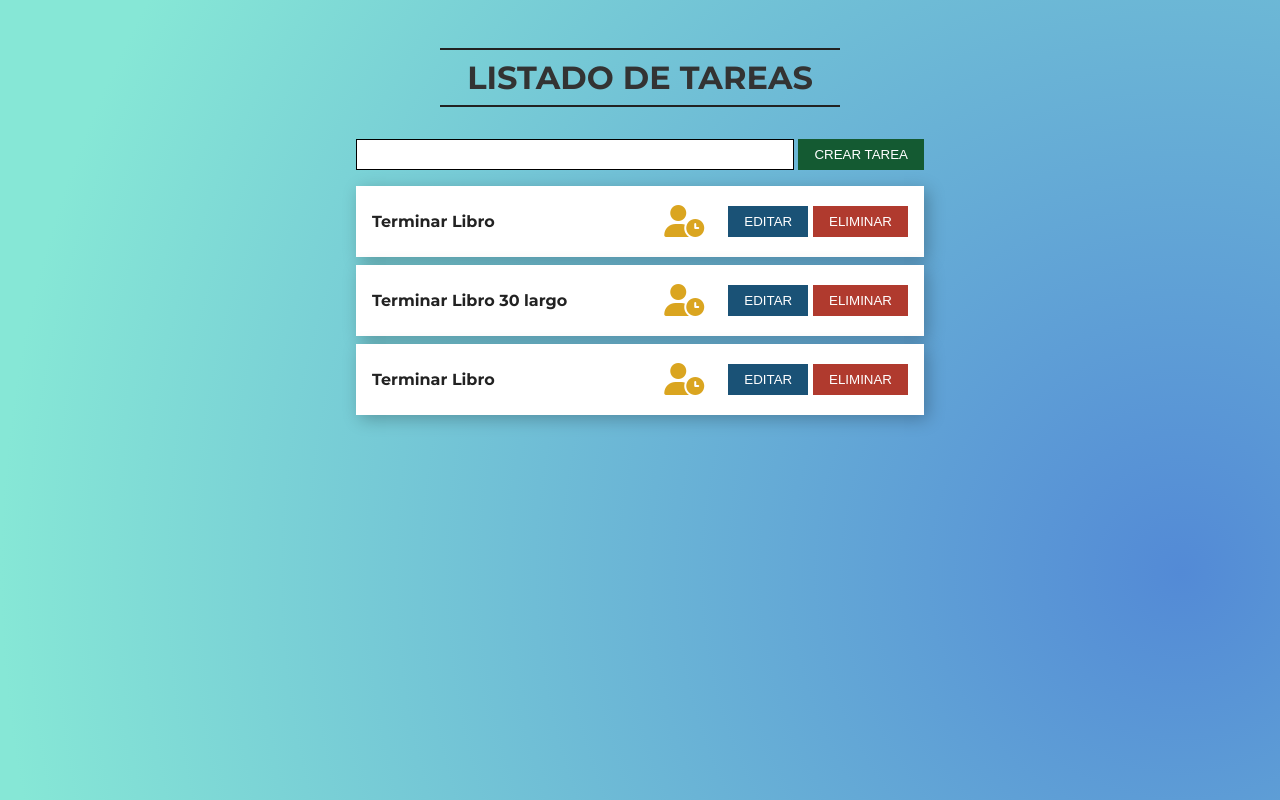
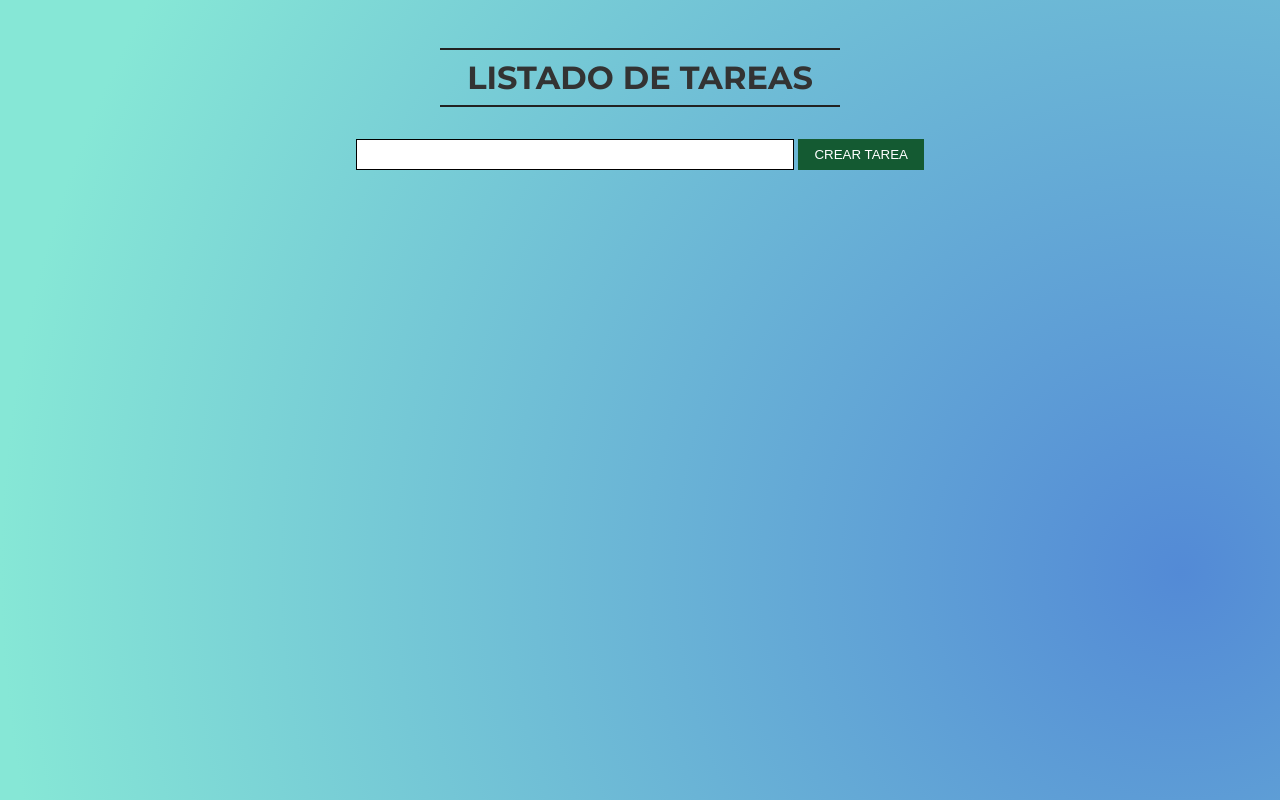
Before and after one commit to JKmoises/listado-tareas, a React (Create React App) app: page / in a window 1280 px wide. Built offline with nearby package versions, Linux system fonts and the light colour scheme.

Commit message:
Funcionalidad para listar y agregar tarea completada

```diff
--- a/package.json
+++ b/package.json
@@ -1,5 +1,6 @@
 {
   "name": "01-lista-tareas",
+  "homepage": "https://jkmoises.github.io/listado-tareas/",
   "version": "0.1.0",
   "private": true,
   "dependencies": {
@@ -16,7 +17,8 @@
     "start": "react-scripts start",
     "build": "react-scripts build",
     "test": "react-scripts test",
-    "eject": "react-scripts eject"
+    "eject": "react-scripts eject",
+    "deploy": "gh-pages -d build"
   },
   "eslintConfig": {
     "extends": [
--- a/src/App.js
+++ b/src/App.js
@@ -1,12 +1,31 @@
+import { useState } from "react";
 import { InputTask } from "./components/InputTask";
 import { TaskList } from "./components/TaskList";
 
+const initialTasks = [];
+
 function App() {
+  const [tasks, setTask] = useState(initialTasks);
+  const [dataToEdit, setDataToEdit] = useState(null);
+
+  const createTask = (data) => {
+    data.id = Date.now();
+    setTask([...tasks, data]);
+  }
+
+  const updateTask = (data) => {
+
+  }
+
+  const deleteTask = (id) => {
+
+  }
+
   return (
     <div className="container section">
       <h1 className="section-title">Listado de tareas</h1>
-      <InputTask />
-      <TaskList />
+      <InputTask createTask={createTask} updateTask={updateTask} />
+      <TaskList tasks={tasks}/>
     </div>
   );
 }
--- a/src/components/InputTask.jsx
+++ b/src/components/InputTask.jsx
@@ -1,10 +1,48 @@
-import React from 'react'
+import React, { useState } from 'react'
 
-export const InputTask = () => {
+const initialForm = {
+  id: null,
+  name: "",
+  state: false
+};
+
+
+export const InputTask = ({ createTask }) => {
+  const [form, setForm] = useState(initialForm);
+
+  const handleChange = (e) => {
+    setForm({
+      ...form,
+      [e.target.name]: e.target.value,
+    });
+  };
+
+  const handleTask = (e) => {
+    if (form.name === "") {
+      window.alert("Debes agregar una tarea");
+      return;
+    }
+
+    createTask(form);
+    resetTask();
+  };
+
+  const resetTask = () => {
+    setForm(initialForm);
+  }
+
   return (
     <div className="input-task-container">
-      <input type="text" className="input-task" />
-      <button className="btn-task">Crear Tarea</button>
+      <input
+        onChange={handleChange}
+        className="input-task"
+        type="text"
+        name="name"
+        value={form.name}
+      />
+      <button onClick={handleTask} onKeyDown={handleTask} className="btn-task">
+        Crear Tarea
+      </button>
     </div>
   );
-}
+};
--- /dev/null
+++ b/src/components/Task.jsx
@@ -0,0 +1,24 @@
+import React from 'react'
+
+export const Task = ({task}) => {
+  let {name,state} = task;
+
+  return (
+    <article className="task section box-shadow-1">
+      <p className="task-name">{name}</p>
+
+      <span className="task-state" title="Terminar tarea">
+        {state ? (
+          <i class="fas fa-user-check"></i>
+        ) : (
+          <i className="fas fa-user-clock"></i>
+        )}
+      </span>
+
+      <div className="acciones">
+        <button className="btn-editar">Editar</button>
+        <button className="btn-eliminar">Eliminar</button>
+      </div>
+    </article>
+  );
+}
--- a/src/components/TaskList.jsx
+++ b/src/components/TaskList.jsx
@@ -1,47 +1,9 @@
+import { Task } from "./Task";
 
-export const TaskList = () => {
+export const TaskList = ({tasks}) => {
   return (
-    // <i class="fas fa-user-check"></i>
     <section className="task-list">
-      <article className="task section box-shadow-1">
-        <p className="task-name">Terminar Libro</p>
-
-        <span className="task-state" title="Terminar tarea">
-          <i className="fas fa-user-clock"></i>
-        </span>
-
-        <div className="acciones">
-          <button className="btn-editar">Editar</button>
-          <button className="btn-eliminar">Eliminar</button>
-        </div>
-      </article>
-
-      <article className="task section box-shadow-1">
-        <p className="task-name">Terminar Libro 30 largo</p>
-
-        <span className="task-state" title="Terminar tarea">
-          <i className="fas fa-user-clock"></i>
-        </span>
-
-        <div className="acciones">
-          <button className="btn-editar">Editar</button>
-          <button className="btn-eliminar">Eliminar</button>
-        </div>
-      </article>
-
-      <article className="task section box-shadow-1">
-        <p className="task-name">Terminar Libro</p>
-
-        <span className="task-state" title="Terminar tarea">
-          <i className="fas fa-user-clock"></i>
-
-        </span>
-
-        <div className="acciones">
-          <button className="btn-editar">Editar</button>
-          <button className="btn-eliminar">Eliminar</button>
-        </div>
-      </article>
+      {tasks.map((task) => <Task task={task} key={task.id} />)}
     </section>
   );
 }
```
